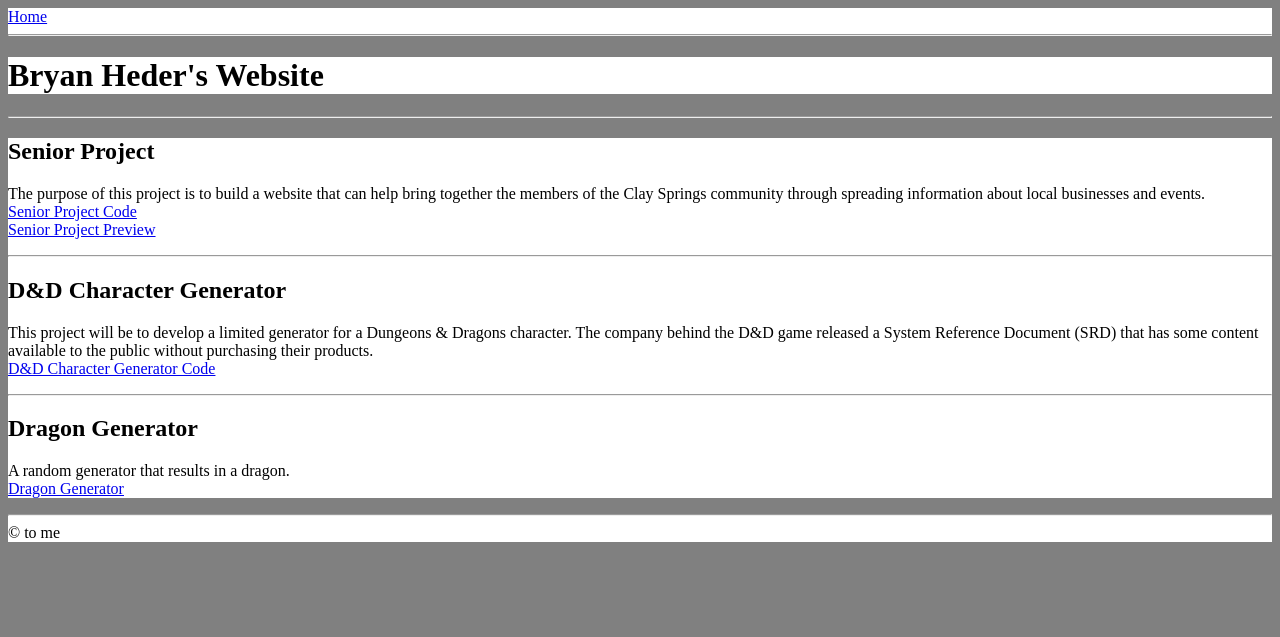
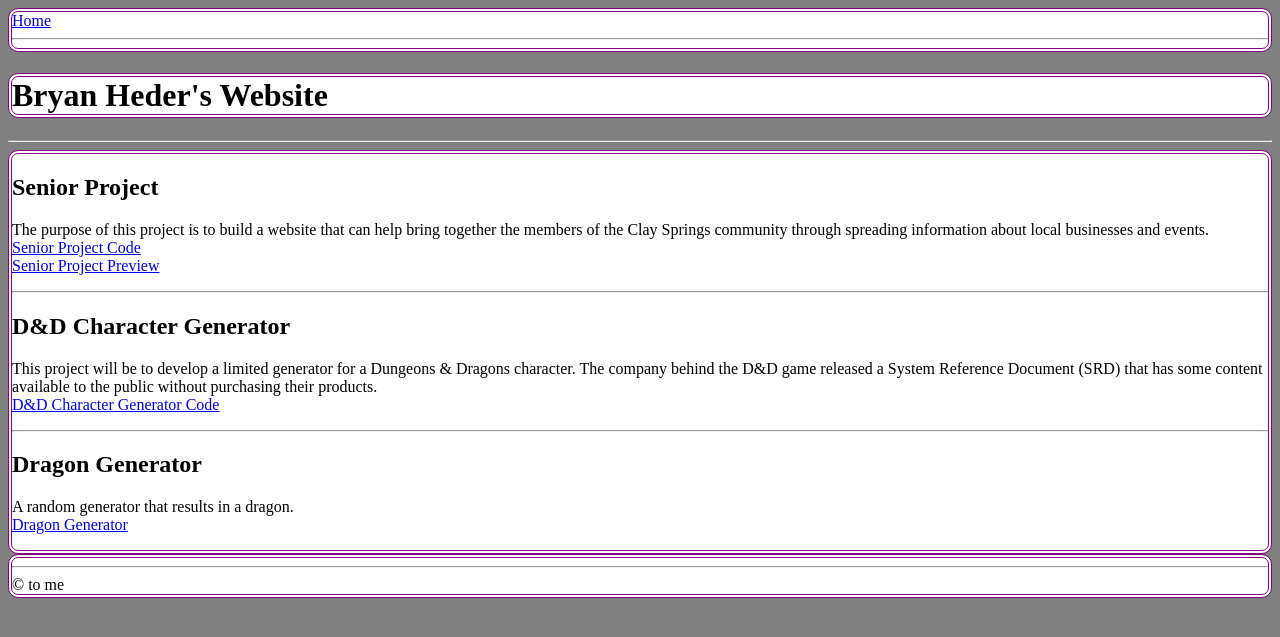
Before and after one commit to BEHeder/BEHeder.github.io, a Jekyll site: the page built from index.md, in a window 1280 px wide. Shown: the top 637 px of the page. Built offline with Jekyll 4.4.1, drawn with Linux system fonts in a browser that asks for light colours.

Commit message:
Update style.css

```diff
--- a/css/style.css
+++ b/css/style.css
@@ -4,16 +4,24 @@ body {
 
 nav {
   background-color: white;
+  border: 4px double purple;
+  border-radius: 10px;
 }
 
 h1 {
   background-color: white;
+  border: 4px double purple;
+  border-radius: 10px;
 }
 
 section {
   background-color: white;
+  border: 4px double purple;
+  border-radius: 10px;
 }
 
 footer {
   background-color: white;
+  border: 4px double purple;
+  border-radius: 10px;
 }
```
